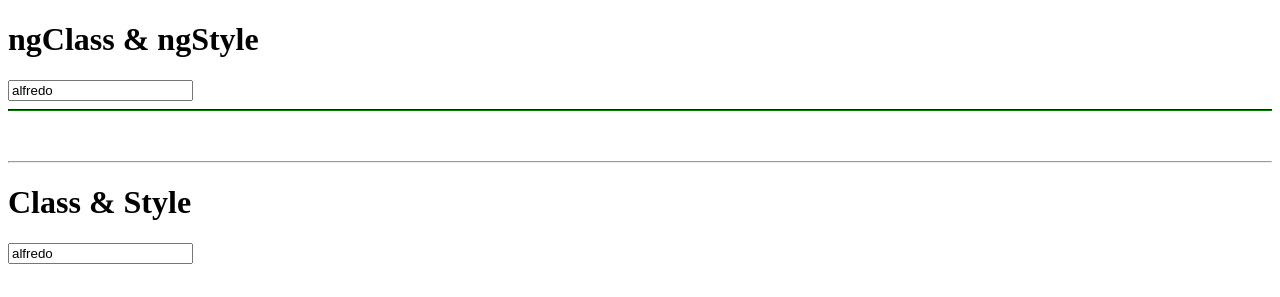
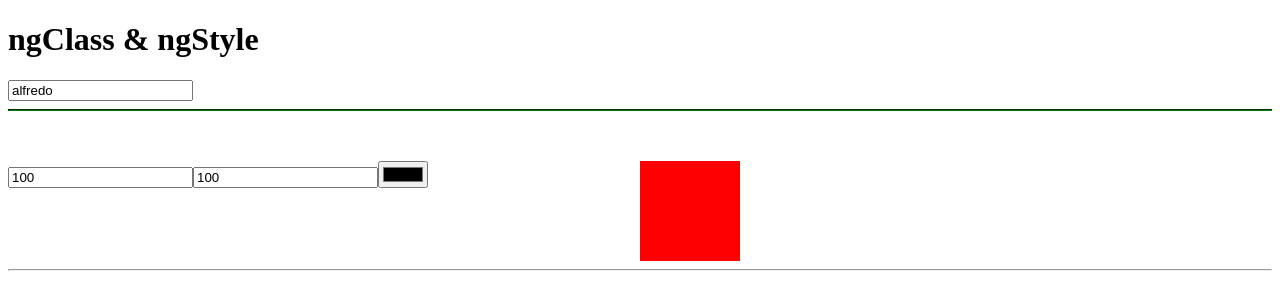
Before and after one commit to alfredosumosav/my-store, an Angular app: page / in a window 1280 px wide. Shown: the top 297 px of the page. Built offline with nearby package versions, Linux system fonts and the light colour scheme.

Commit message:
ngStyle directive binding

```diff
--- a/src/app/app.component.html
+++ b/src/app/app.component.html
@@ -7,6 +7,21 @@
 <p class="message-error" [class.invalid]="nameInput4.invalid">
   Field required
 </p>
+<div class="image-style">
+  <div>
+    <input type="number" [(ngModel)]="box.width" />
+    <input type="number" [(ngModel)]="box.height" />
+    <input type="color" [(ngModel)]="box.background" />
+  </div>
+  <div>
+    <div [ngStyle]="{
+      'width.px': box.width,
+      'height.px': box.height,
+      'background-color': box.background,
+      'display': 'block'
+    }"></div>
+  </div>
+</div>
 <hr />
 <h1>Class & Style</h1>
 <input type="text" required #nameInput2="ngModel" [(ngModel)]="person.name" />
--- a/src/app/app.component.ts
+++ b/src/app/app.component.ts
@@ -19,6 +19,11 @@
 
   names: string[] = ['alfredo', 'german', 'luis'];
   newName: string = '';
+  box = {
+    width: 100,
+    height: 100,
+    background: 'red'
+  };
   products: Product[] = [
     {
       name: 'photo 1',
```
